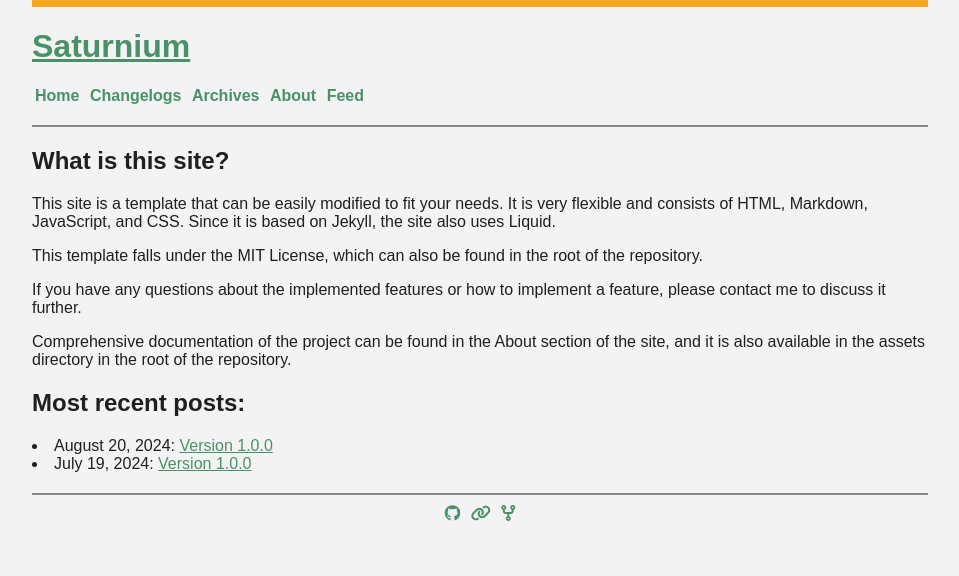
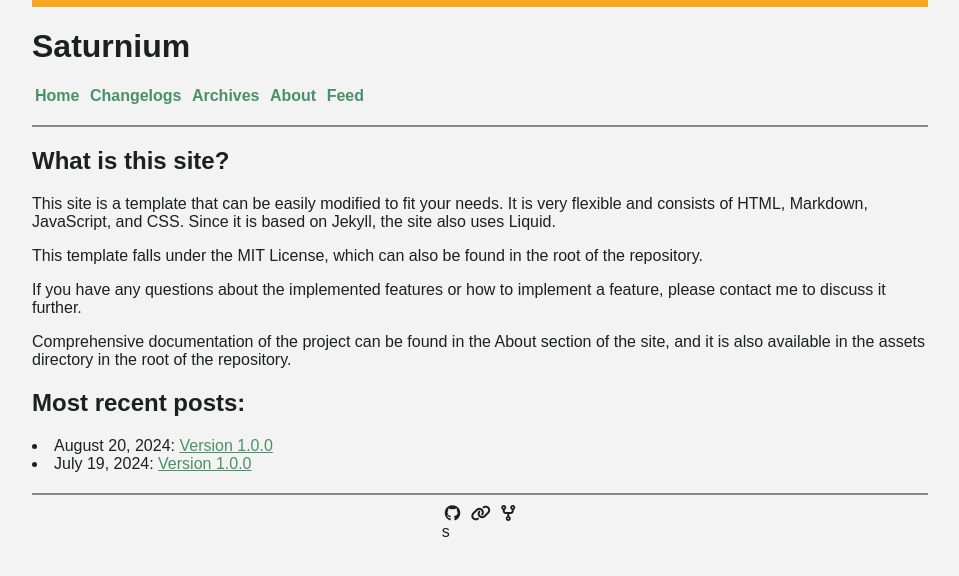
Before and after one commit to Stefenmarg/Saturnium, a Jekyll site: the page built from index.md, in a window 1280 px wide. Shown: the top 576 px of the page, without its empty margins (160-1119 px from the left). Built offline with Jekyll 4.4.1, drawn with Linux system fonts in a browser that asks for light colours; nearby versions of some CDN libraries.

Commit message:
Quick Fix for the icons not working.

```diff
--- a/_includes/footer.html
+++ b/_includes/footer.html
@@ -2,10 +2,10 @@
     <div>
         <nav>
             {% for item in site.data.social.list %}
-                <a class="navigation" href="{{ item.url }}"><i class="{{item.fa_ico}}"></i></a>
+                <a class="navigation noLinkDecorations" href="{{ item.url }}"><i class="{{item.fa_ico}}"></i></a>
             {% endfor %}
         </nav>
-        <nav>
+        <nav>s
             {% for item in site.data.footer.list %}
                 <a class="navigation" href="{{ site.baseurl }}{{ item.url }}"> {{item.name}} </a>
             {% endfor %}
--- a/_includes/header.html
+++ b/_includes/header.html
@@ -1,5 +1,5 @@
 <header>
-    <a href="{{ site.url }}{{ site.baseurl }}"><h1>{{ site.title }}</h1></a>
+    <a href="{{ site.url }}{{ site.baseurl }}" class="noLinkDecorations"><h1>{{ site.title }}</h1></a>
     <nav>
         {% for item in site.data.header.list %}
             <a class="navigation" href="{{ site.baseurl }}{{ item.url }}"> {{item.name}} </a>
--- a/assets/css/style.css
+++ b/assets/css/style.css
@@ -66,3 +66,8 @@ a {
     margin-left: 5px;
     margin-right: 5px;
 }
+
+.noLinkDecorations {
+    text-decoration: none;
+    color: #1D201F;
+}
```
